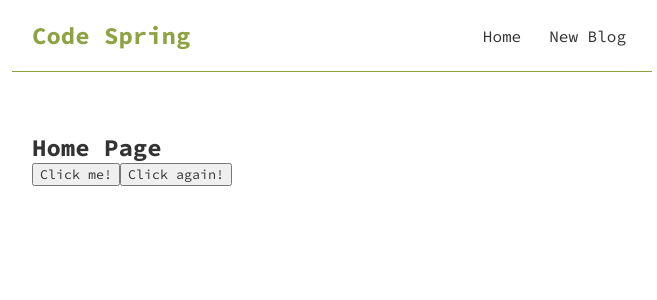
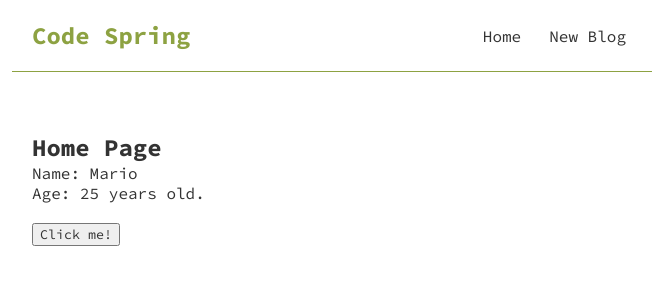
Before and after one commit to cehster/code-spring, a React (Create React App) app in the folder code-spring/: page / in a window 1280 px wide. Shown: the top 300 px of the page, without its empty margins (308-965 px from the left). Built offline with nearby package versions, Linux system fonts and the light colour scheme.

Commit message:
work with state and hooks

```diff
--- a/code-spring/src/Home.js
+++ b/code-spring/src/Home.js
@@ -1,18 +1,23 @@
+import { useState } from 'react';
+
 const Home = () => {
 
+    const [name, setName] = useState("Mario");
+    const [age, setAge] = useState(25);
+
     const handleClick = () => {
+        setName("Luigi");
+        setAge(30);
         console.log('hello!');
-    }
-
-    const handleClickAgain = (name, e) => {
-        console.log('hello ' + name, e.target);
     }
 
     return (
         <div className="home">
             <h2>Home Page</h2>
+            <p>Name: { name } </p>
+            <p>Age: { age } years old.</p>
+            <br/>
             <button onClick={handleClick}>Click me!</button>
-            <button onClick={(e) => handleClickAgain("Mario", e)}>Click again!</button>
         </div>
      );
 }
```
